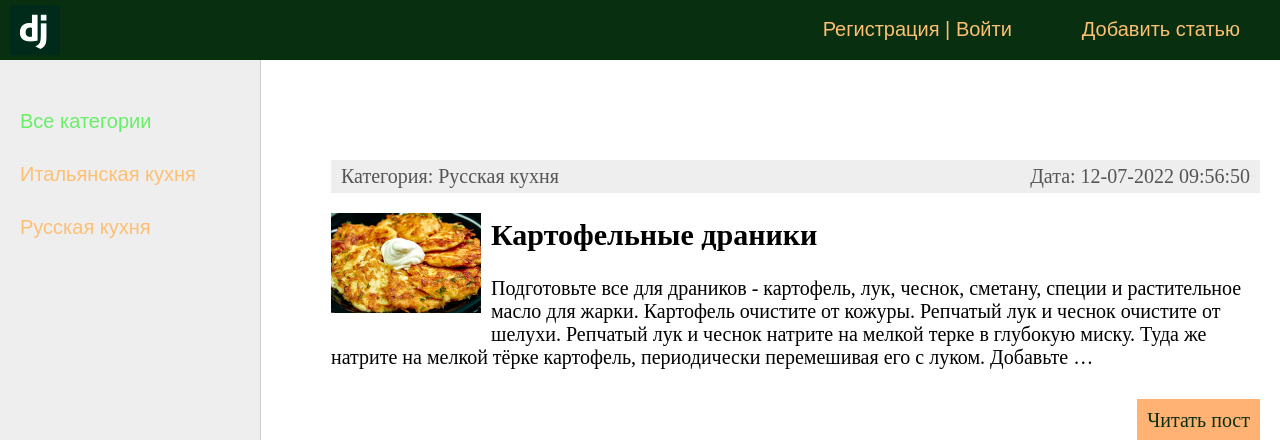
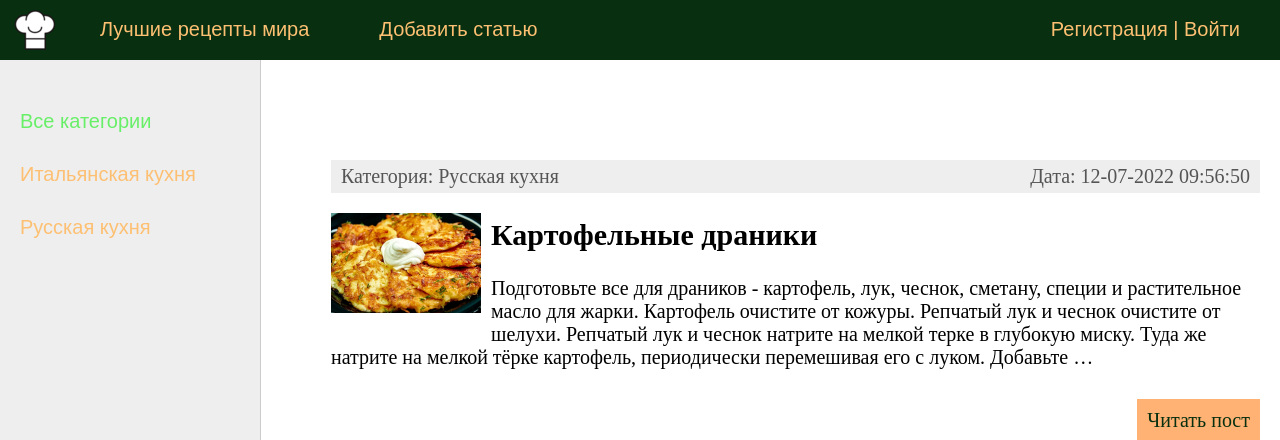
Before and after one commit to PavlovaKsenya/django_project, a Django app: page / in a window 1280 px wide. Shown: the top 440 px of the page. Run offline with Django 4.2, Linux system fonts and the light colour scheme; data comes from the database, SQL or seed files in the repository; both versions use the stored data as it was after the commit.

Commit message:
fix logo

```diff
--- a/news/blog/static/blog/css/styles.css
+++ b/news/blog/static/blog/css/styles.css
@@ -81,7 +81,7 @@ ul.list-articles li {
 }
 
 .logo {
-	background: url('../images/logo.png') no-repeat 10px 5px;
+	background: url('../images/my_logo.png') no-repeat 10px 5px;
 	width: 70px;
 	height: 60px;
 }
--- a/news/blog/templates/blog/base.html
+++ b/news/blog/templates/blog/base.html
@@ -6,7 +6,6 @@
 	<title>{{title}}</title>
 	<link type="text/css" href="{% static 'blog/css/styles.css' %}" rel="stylesheet" />
 	<meta http-equiv="Content-Type" content="text/html; charset=utf-8">
-	<link rel="shortcut icon" href="{% static 'blog/images/main.ico' %}" type="image/x-icon"/>
 	<meta name="viewport" content="width=device-width, initial-scale=1.0">
 </head>
 <body>
@@ -17,11 +16,9 @@
 			<ul id="mainmenu" class="mainmenu">
 			<li class="logo"><a href="{% url 'home' %}"><div class="logo"></div></a></li>
 {% for m in menu %}
-	{% if not forloop.last %}
+
 			<li><a href="{% url m.url_name %}">{{m.title}}</a></li>
-	{% else %}
-			<li class="last"><a href="{% url m.url_name %}">{{m.title}}</a></li>
-	{% endif %}
+
 {% endfor %}
 				{% if request.user.is_authenticated %}
 				<li class="last">{{user.username}} | <a href="{% url 'logout' %}">Выйти</a></li>
--- a/news/blog/views.py
+++ b/news/blog/views.py
@@ -9,7 +9,8 @@ from blog.forms import AddPostForm, RegisterUserForm, LoginUserForm
 from blog.models import *
 from blog.utils import DataMixin
 
-menu = [{'title': 'Добавить статью', 'url_name': 'addpage'},
+menu = [{'title': 'Лучшие рецепты мира', 'url_name': 'home'},
+        {'title': 'Добавить статью', 'url_name': 'addpage'},
         # {'title': 'Войти', 'url_name': 'login'}
        ]
 
--- a/news/news/settings.py
+++ b/news/news/settings.py
@@ -25,7 +25,7 @@ SECRET_KEY = 'django-insecure-k5ja6z2ugr0uxnsg(d@98fpm6tzjjm6hga)q4wdiap3a@rq&xc
 # SECURITY WARNING: don't run with debug turned on in production!
 DEBUG = True
 
-ALLOWED_HOSTS = ['127.0.0.1']
+ALLOWED_HOSTS = []
 
 
 # Application definition
```
Also changed, not shown: news/blog/static/blog/images/logo.png (deleted), news/blog/static/blog/images/main.ico (deleted), news/blog/static/blog/images/my_logo.png (added), news/db.sqlite3.
